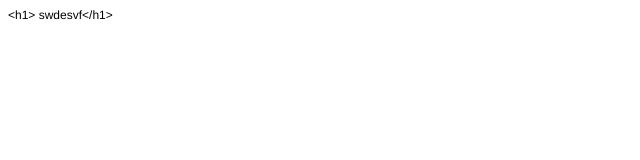
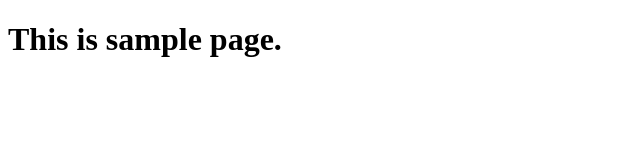
Before and after one commit to prasadpj/prasadpj.github.io, a plain HTML site: page index.html in a window 1280 px wide. Shown: the whole page, without its empty margins (0-640 px from the left). Drawn offline with Linux system fonts and the light colour scheme.

Commit message:
Update index.html

```diff
--- a/index.html
+++ b/index.html
@@ -11,6 +11,6 @@
   </style>
 </head>
 <body>
-<p class="p1">&lt;h1&gt; swdesvf&lt;/h1&gt;</p>
+  <h1> This is sample page. </h1>
 </body>
 </html>
```
